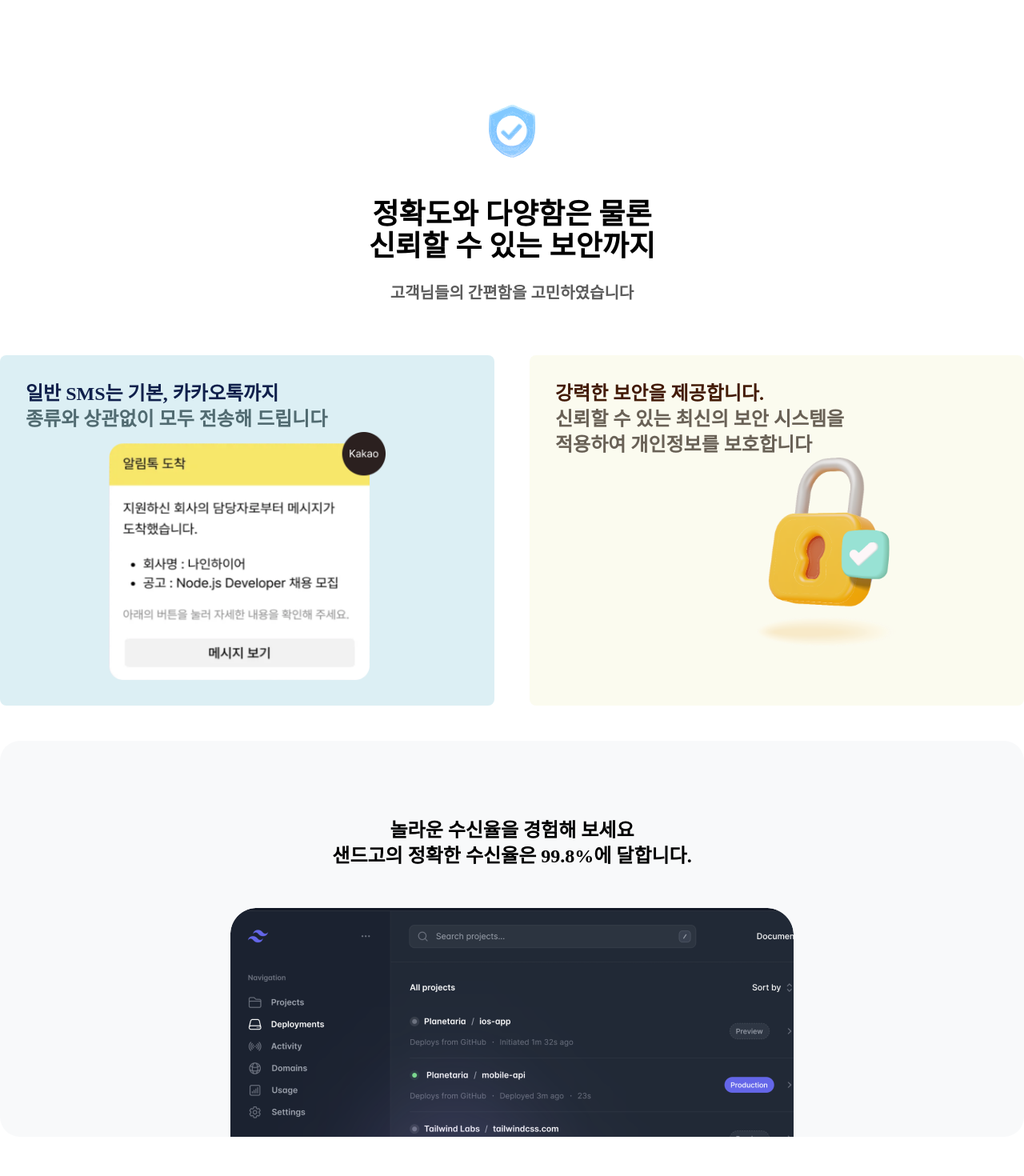
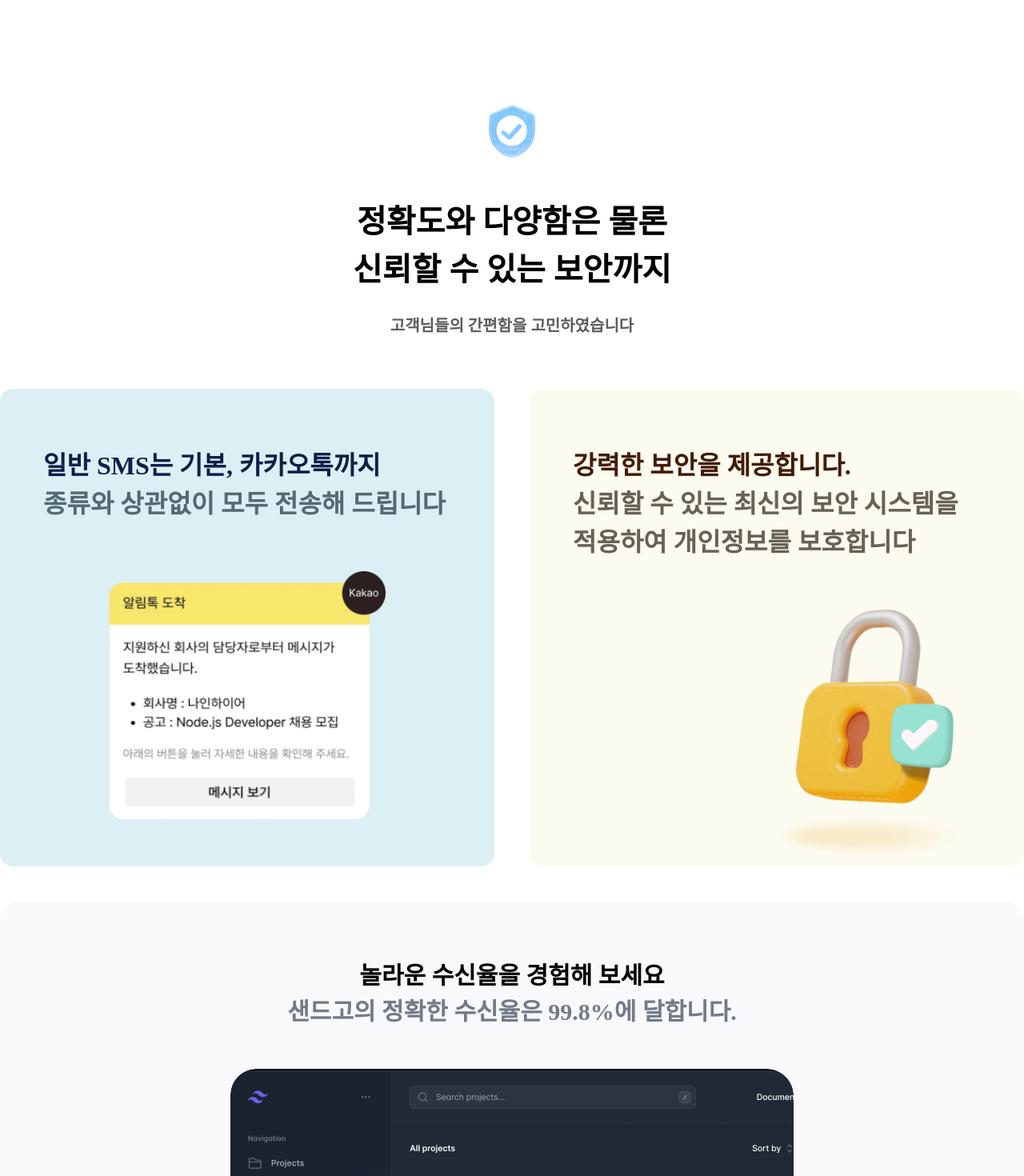
Before and after one commit to namsan01/sendgo, a Vue app: page / in a window 1280 px wide. Shown: the part 4160-5630 px from the top of the page at 80% size. Built offline with nearby package versions, Linux system fonts and the light colour scheme.

Commit message:
메시지 페이지 일부구현

```diff
--- a/src/components/main/content/MainContent3.vue
+++ b/src/components/main/content/MainContent3.vue
@@ -3,12 +3,10 @@
     <div class="wrapper flex-center items-center">
       <div class="text1 flex-col items-center gap-[66px]">
         <div class="flex-col items-center">
-        <h2 class="gradient-text">비즈니스 광고의 시작,</h2>
-        <h2 class="gradient-text  ">이제 샌드고와 함께 하세요</h2>
-      </div>
-        <ButtonBox
-          text="메시지 바로가기"
-        />
+          <h2 class="gradient-text">비즈니스 광고의 시작,</h2>
+          <h2 class="gradient-text">이제 샌드고와 함께 하세요</h2>
+        </div>
+        <ButtonBox text="메시지 바로가기" :style="{ fontSize: '17px' }" />
       </div>
     </div>
   </div>
@@ -34,9 +32,8 @@ export default {
 }
 
 .gradient-text {
-  background: linear-gradient(90deg, #B6B7F7 0%, #7FB2FE 100%);
+  background: linear-gradient(90deg, #b6b7f7 0%, #7fb2fe 100%);
   -webkit-background-clip: text;
   -webkit-text-fill-color: transparent;
 }
-
 </style>
--- a/src/components/main/section/MainSection3.vue
+++ b/src/components/main/section/MainSection3.vue
@@ -1,35 +1,53 @@
+gpt야 이거 스타일들 다 테일윈드형식으로 고쳐줘
+
 <template>
-  <div class="flex flex-col items-center w-full mt-[212px] mb-[249px]">
-    <img src="/public/images/icon/icon_check.svg" alt="logo" class="mb-[44px]" />
-    <h2 class="text-4xl font-bold">정확도와 다양함은 물론</h2>
-    <h2 class="text-4xl font-bold">신뢰할 수 있는 보안까지</h2>
-    <h3 class="mt-[24px] mb-16 text-xl font-semibold text-[#5c5c5c]">고객님들의 간편함을 고민하였습니다</h3>
-    <div class="flex flex-col w-full gap-11">
+  <div class="text1 flex-col items-center w-full mt-[212px] mb-[249px]">
+    <img
+      src="/public/images/icon/icon_check.svg"
+      alt="logo"
+      class="mb-[44px]"
+    />
+    <h2>정확도와 다양함은 물론</h2>
+    <h2>신뢰할 수 있는 보안까지</h2>
+    <h3 class="mt-[24px] mb-16">고객님들의 간편함을 고민하였습니다</h3>
+    <div class="flex-col w-full gap-11">
       <div class="flex gap-11">
-        <div class="w-[50%] flex flex-col p-8 rounded-lg bg-[#dceff4] gap-15">
+        <div class="box1 w-[50%] ]">
           <div>
-            <h2 class="text-2xl font-bold text-[#0F1F4B]">일반 SMS는 기본, 카카오톡까지</h2>
-            <h2 class="text-2xl font-bold text-[#516B71]">종류와 상관없이 모두 전송해 드립니다</h2>
+            <h2 :style="{ color: '#0F1F4B' }">일반 SMS는 기본, 카카오톡까지</h2>
+            <h2 :style="{ color: '#516B71' }">
+              종류와 상관없이 모두 전송해 드립니다
+            </h2>
           </div>
-          <div class="flex justify-center">
-            <img src="/public/images/main/main9x2.png" alt="logo" class="h-[310px]" />
+          <div class="img-container">
+            <img src="/public/images/main/main9x2.png" alt="logo" />
           </div>
         </div>
-        <div class="w-[50%] flex flex-col p-8 rounded-lg bg-[#FBFBEF] gap-15">
+        <div class="box1 w-[50%]" :style="{ background: '#FBFBEF' }">
           <div>
-            <h2 class="text-2xl font-bold text-[#431B06]">강력한 보안을 제공합니다.</h2>
-            <h2 class="text-2xl font-bold text-[#696156]">신뢰할 수 있는 최신의 보안 시스템을</h2>
-            <h2 class="text-2xl font-bold text-[#696156]">적용하여 개인정보를 보호합니다</h2>
+            <h2 :style="{ color: '#431B06' }">강력한 보안을 제공합니다.</h2>
+            <h2 :style="{ color: '#696156' }">
+              신뢰할 수 있는 최신의 보안 시스템을
+            </h2>
+            <h2 :style="{ color: '#696156' }">
+              적용하여 개인정보를 보호합니다
+            </h2>
           </div>
-          <div class="flex justify-end pr-[110px] h-[238px]">
+          <div
+            class="img-container"
+            :style="{
+              justifyContent: 'flex-end',
+              height: '238px',
+            }"
+          >
             <img src="/public/images/icon/icon_lockx2.png" alt="logo" />
           </div>
         </div>
       </div>
-      <div class="flex flex-col items-center justify-end gap-[49px] h-[495px] rounded-[25px] bg-[#f8f9fa] overflow-hidden mb-[200px]">
-        <div class="flex flex-col items-center">
-          <h2 class="text-2xl font-bold text-black">놀라운 수신율을 경험해 보세요</h2>
-          <h2 class="text-2xl font-bold">샌드고의 정확한 수신율은 99.8%에 달합니다.</h2>
+      <div class="box2">
+        <div class="flex-col items-center">
+          <h2 :style="{ color: '#000' }">놀라운 수신율을 경험해 보세요</h2>
+          <h2>샌드고의 정확한 수신율은 99.8%에 달합니다.</h2>
         </div>
         <img src="/public/images/main/main10.png" alt="logo" />
       </div>
@@ -44,4 +62,63 @@ export default {
 </script>
 
 <style scoped>
+.text1 h2 {
+  font-size: 40px;
+  font-weight: 700;
+}
+
+.text1 h3 {
+  font-size: 20px;
+  color: #5c5c5c;
+  font-weight: 600;
+}
+
+.box1 {
+  height: 597px;
+  display: flex;
+  flex-direction: column;
+  padding-top: 72px;
+  border-radius: 1rem;
+  padding-left: 54px;
+  padding-right: 54px;
+  background: #dceff4;
+  gap: 60px;
+}
+
+.box1 h2 {
+  font-size: 32px;
+  font-weight: bold;
+}
+
+.box1 img {
+  text-align: center;
+}
+
+.box2 {
+  display: flex;
+  flex-direction: column;
+  align-items: center;
+  justify-content: end;
+  gap: 49px;
+  height: 495px;
+  border-radius: 25px;
+  background: #f8f9fa;
+  overflow: hidden;
+  margin-bottom: 200 px;
+}
+
+.box2 h2 {
+  font-size: 30px;
+  color: #727b88;
+  font-weight: bold;
+}
+
+.img-container {
+  display: flex;
+  justify-content: center;
+}
+
+.img-container img {
+  height: 310px;
+}
 </style>
```
Also changed, not shown: src/page/Message.vue (+140 -46 lines).
